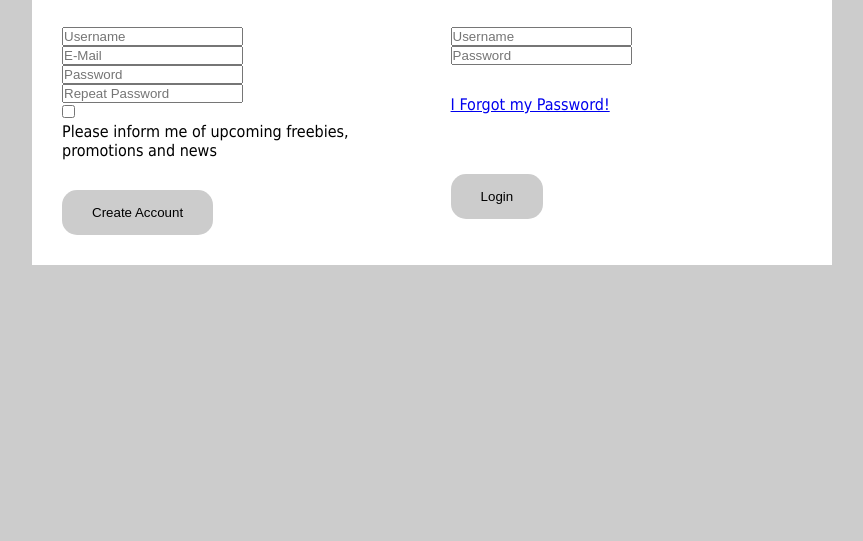
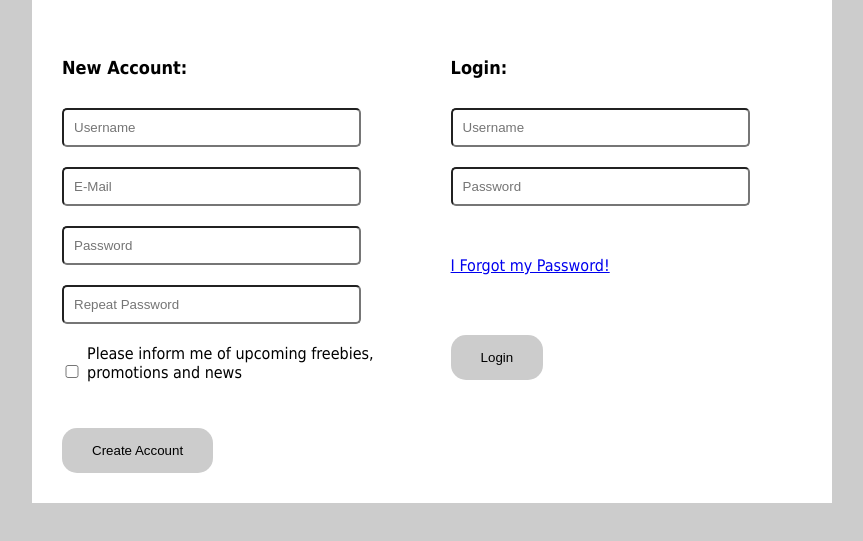
Before and after one commit to val4o89/WebFundamentals, a plain HTML site: page HtmlFormsExercises/P04_FreeAccount/free-account.html in a window 1280 px wide. Shown: the part 189-730 px from the top of the page, without its empty margins (208-1071 px from the left). Drawn offline with Linux system fonts and the light colour scheme.

Commit message:
Completed html homework

```diff
--- a/HtmlFormsExercises/P04_FreeAccount/free-account.html
+++ b/HtmlFormsExercises/P04_FreeAccount/free-account.html
@@ -1,17 +1,21 @@
 <!DOCTYPE html>
 <html lang="en">
+
 <head>
     <meta charset="UTF-8">
     <title>Free Account</title>
     <link rel="stylesheet" href="./styles.css">
 </head>
+
 <body>
     <main>
         <header>
             <h1>Login or Create a Free Account!</h1>
-            <p>Lorem ipsum dolor sit amet, consetetur sadipscing elitr, sed diam nonumy eirmod tempor invidunt ut labore et dolore magna aliquyam erat, sed diam voluptua. At vero eos et accusam et justo duo dolores et ea rebum.</p>
+            <p>Lorem ipsum dolor sit amet, consetetur sadipscing elitr, sed diam nonumy eirmod tempor invidunt ut labore et
+                dolore magna aliquyam erat, sed diam voluptua. At vero eos et accusam et justo duo dolores et ea rebum.</p>
         </header>
         <div class="sign-in">
+            <h2>New Account:</h2>
             <form action="get">
                 <input type="text" placeholder="Username" class="pass">
                 <input type="text" placeholder="E-Mail" class="pass">
@@ -23,8 +27,8 @@
                 <button>Create Account</button>
             </form>
         </div>
-
         <div class="log-in">
+            <h2>Login:</h2>
             <form action="get">
                 <input type="text" placeholder="Username" class="pass">
                 <input type="text" placeholder="Password" class="fail">
@@ -34,4 +38,5 @@
         </div>
     </main>
 </body>
+
 </html>
--- a/HtmlFormsExercises/P04_FreeAccount/styles.css
+++ b/HtmlFormsExercises/P04_FreeAccount/styles.css
@@ -1,3 +1,5 @@
+@import url('https://cdnjs.cloudflare.com/ajax/libs/font-awesome/4.7.0/css/font-awesome.css');
+
 * {
     padding: 0;
     margin: 0;
@@ -27,6 +29,13 @@ h1 {
     font-size: 24px;
 }
 
+h2 {
+    margin: 30px;
+    display: inline-block;
+    font-size: 18px;
+    text-align: left;
+}
+
 .sign-in, .log-in {
     display: inline-block;
     width: 48%;
@@ -35,6 +44,11 @@ h1 {
 input {
     display: block;
     margin: 0 30px;
+    border-radius: 5px;
+    padding: 10px;
+    margin-bottom: 20px;
+    width: 275px;
+    position: relative;
 }
 
 a {
@@ -57,10 +71,40 @@ button:hover {
 
 span {
     display: inline-block;
-    margin: 0 30px;
+    margin: 0;
     word-wrap: break-word;
+    width: 290px;
 }
 
 .checkbox {
     display: inline-block;
+    margin-left: 30px;
+    margin-right: 5px;
+    padding: 0;
+    width: 20px;
 }
+
+.pass, .fail {
+    position: relative;
+}
+
+.pass::after,
+.fail::after {
+    font-family: FontAwesome;
+    font-size: 20px;
+    position: absolute;
+    bottom: 12px;
+    right: 12px;
+    color: white;
+    padding: 3px;
+}
+
+.fail::after {
+    content: '\f00d';
+    background-color: #FD0400;
+}
+
+.pass::after {
+    content: '\f00c';
+    background-color: #00FF01;
+}
--- /dev/null
+++ b/HtmlFormsExercises/P05_EditUserForm/styles.css
@@ -0,0 +1,28 @@
+@import url("https://fonts.googleapis.com/css?family=Roboto:400,500,700");
+
+body {
+    font-style: 16px "Roboto", Helvetica, sans-serif;
+    color: #1E1917;
+    background-color: #cccccc;
+}
+
+header {
+    background-color: #ffffff;
+    border-top: 4px solid #1E1917;
+    border-right: 4px solid #1E1917;
+}
+main {
+    max-width: 800px;
+    margin: auto;
+}
+
+h1 {
+    font-size: 40px;
+    text-transform: uppercase;
+    font-weight: 700;
+}
+
+label {
+    font-size: 14px;
+    font-weight: 500;
+}
```
Also changed, not shown: HtmlFormsExercises/P05_EditUserForm/edit-user-form.html (added, +36 -0 lines), 1 other file.
